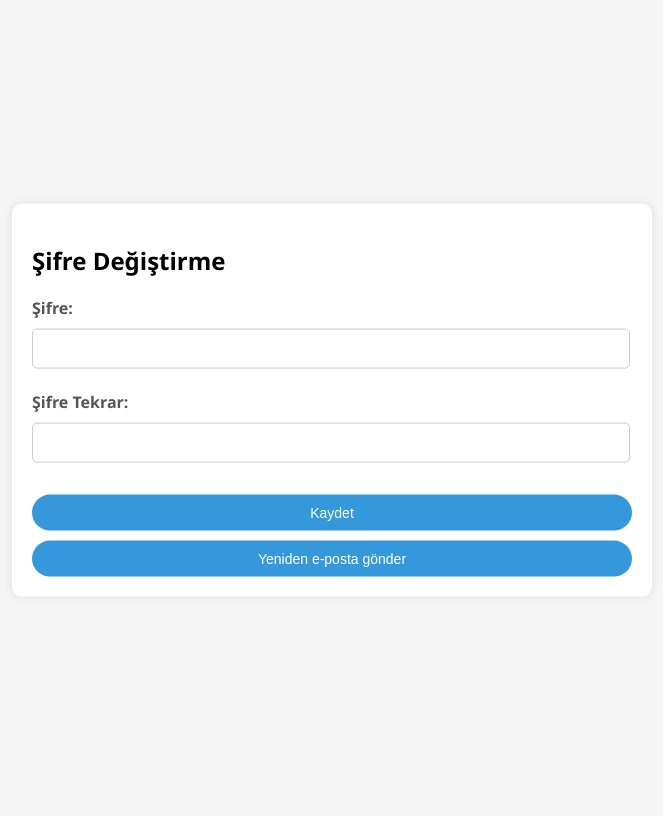
After one commit to kaankugu/ONL-NE_SATIS, a Django app: page /updatePassword/1/ in a window 1280 px wide. The commit adds this page. Shown: the whole page, without its empty margins (308-971 px from the left). Run offline with Django 4.2, Linux system fonts and the light colour scheme.

Commit message:
forget-password

```diff
--- a/APİ/urls.py
+++ b/APİ/urls.py
@@ -21,6 +21,10 @@ urlpatterns = [
      path('update_user/', superuser_access_only(UpdateUserAPIView.as_view()), name='update_user'),
      path('api/products/', seller_access_only(ProductListCreateAPIView.as_view()), name='product-create'),
      path('api/products/<int:id>/', admin_access_only(ProductRetrieveUpdateDestroyAPIView.as_view()), name='product-detail'),
+     path("sendEmail/api/sendEmail/", SendEmail.as_view() ,name = "SendEmail"),
+     path("sendEmail/", sendEmailPage ,name = "SendEmail"),
+     path("updatePassword/<str:token>/", forgetPassword, name="forgetPassword"),
+     path("api/updatePassword/", updataPassword.as_view() ,name = "updataPassword"),
 
     ]
 
--- a/APİ/views.py
+++ b/APİ/views.py
@@ -1,3 +1,4 @@
+from django.contrib.auth.hashers import make_password, check_password
 from django.contrib.auth.decorators import login_required
 from django.contrib.auth import authenticate, login
 from rest_framework.parsers import MultiPartParser
@@ -8,12 +9,15 @@ from rest_framework.response import  Response
 from django.contrib.auth import authenticate
 from .serializers import UserSerializer
 from django.contrib.auth import logout
+from django.core.mail import send_mail
 from django.http import  JsonResponse
 from rest_framework import generics
 from django.conf import settings
 from APİ.serializers import *
 from APİ.decorator import *
 import datetime
+import  random
+import string
 import jwt
 
 
@@ -55,6 +59,11 @@ def update(request):
 def add(request):
     return render(request, "add_product.html")
 
+def forgetPassword(request,token):
+    return render(request , "forgetPassword.html",{"token": token})
+
+def sendEmailPage(request):
+    return render(request , "sendEmail.html")
 
 @admin_access_only
 def showPrdAll(request):
@@ -106,23 +115,21 @@ class custom_login(APIView):
 
 
 
-# def decode_jwt_token(request):
-#     cookie_name = 'apiData'
-#     cookie_data = request.COOKIES.get(cookie_name)
-#     if cookie_data:
-#         token = JsonResponse({'cookie_data': cookie_data})
-#         try:
-#             # JWT'yi çöz
-#             decoded_token = jwt.decode(token, secret_key, algorithms=['HS256'])
-#             return decoded_token
-#         except jwt.ExpiredSignatureError:
-#             # JWT'nin süresi dolmuş
-#             return {'error': 'Token süresi dolmuş.'}
-#         except jwt.InvalidTokenError:
-#             # Geçersiz JWT
-#             return {'error': 'Geçersiz Token.'}
-#     else :
-#         return JsonResponse({'error': 'Çerez bulunamadı.'})
+def decode_jwt_token(request):
+     cookie_name = 'apiData'
+     cookie_data = request.COOKIES.get(cookie_name)
+     if cookie_data:
+         token = JsonResponse({'cookie_data': cookie_data})
+         try:
+             # JWT'yi çöz
+             decoded_token = jwt.decode(token, settings.SECRET_KEY, algorithms=['HS256'])
+             return decoded_token
+         except jwt.ExpiredSignatureError:
+             return {'error': 'Token süresi dolmuş.'}
+         except jwt.InvalidTokenError:
+             return {'error': 'Geçersiz Token.'}
+     else :
+         return JsonResponse({'error': 'Çerez bulunamadı.'})
 
 
 class All_User(APIView) :
@@ -201,3 +208,85 @@ class UpdateUserAPIView(APIView):
             return JsonResponse({'message': 'İşlem başarılı'})
         except CustomUser.DoesNotExist:
             return JsonResponse({'message': 'Kullanıcı bulunamadı'}, status=404)
+
+
+def generate_your_token_function():
+    characters = string.digits
+    token = ''.join(random.choice(characters) for _ in range(6))
+    return token
+
+
+def send_email_example(userEmail , token):
+    subject = 'Subject of the Email'
+    message  = "http://127.0.0.1:8000/updatePassword/"+token+"/"
+    from_addr = settings.EMAIL_HOST_USER
+    to_addr = [userEmail]
+    try:
+        send_mail(subject, message, from_addr, to_addr)
+        print("E-posta gönderildi!")
+    except Exception as e:
+        print("E-posta gönderirken bir hata oluştu:", e)
+
+
+class SendEmail(APIView) :
+    def post(self,request) :
+        email = request.data.get("email")
+        try:
+            user = CustomUser.objects.get(email=email)
+        except :
+            return Response({'error': 'User with this email does not exist.'}, status=status.HTTP_400_BAD_REQUEST)
+
+        try:
+            email_token = updateCode.objects.get(user=user)
+            if not email_token.used and email_token.expire_date > timezone.now():
+                email_token.used = True
+                email_token.save()
+        except updateCode.DoesNotExist:
+            pass
+
+        new_email_token, created = updateCode.objects.update_or_create(
+            user=user,
+            defaults={
+                'token': generate_your_token_function(),
+                'expire_date': timezone.now() + timezone.timedelta(hours=1),
+                'used': False,
+            }
+        )
+
+        if created:
+            send_email_example(email , new_email_token.token)
+            return redirect("/login/")
+        else:
+            send_email_example(email , new_email_token.token)
+            return redirect("/login/")
+
+
+
+class updataPassword(APIView):
+    def post(self, request):
+        token = request.data.get("token")
+        new_password = request.data.get("password")
+
+        try:
+            update = updateCode.objects.get(token=token)
+            user = CustomUser.objects.get(id=update.user_id)
+            time_left = update.expire_date - timezone.now()
+
+            if time_left.total_seconds() > 0 and not update.used:
+                if check_password(new_password, user.password):
+                    return Response({"error": "New password cannot be the same as the old one"}, status=status.HTTP_400_BAD_REQUEST)
+                else:
+                    hashed_password = make_password(new_password)
+                    update.used = True
+                    update.save()
+                    user.password = hashed_password
+                    user.save()
+                    return Response(status=status.HTTP_200_OK)
+            else:
+                return Response({"error": "Token expired or already used"}, status=status.HTTP_400_BAD_REQUEST)
+        except updateCode.DoesNotExist:
+            return Response({"error": "Invalid token"}, status=status.HTTP_400_BAD_REQUEST)
+        except CustomUser.DoesNotExist:
+            return Response({"error": "User not found"}, status=status.HTTP_400_BAD_REQUEST)
+        except Exception as e:
+            return Response({"error": str(e)}, status=status.HTTP_500_INTERNAL_SERVER_ERROR)
--- a/static/css/login.css
+++ b/static/css/login.css
@@ -87,7 +87,7 @@ input[type="password"]:focus {
     width: 0;
     flex-grow: 1;
 }
-.goTohome {
+.goToForgatePassword {
     padding: 10px 20px;
     background-color: #3498db;
     color: #fff;
--- a/static/js/login.js
+++ b/static/js/login.js
@@ -1,6 +1,7 @@
 
-function goToHomePage() {
-    window.location.href = ("/");
+function goToForgatePassword() {
+    url = "/sendEmail/"
+    window.location.href = (url);
 }
 
 function redirect() {
--- /dev/null
+++ b/templates/forgetPassword.html
@@ -0,0 +1,153 @@
+<!DOCTYPE html>
+<html lang="en">
+    <head>
+        <meta charset="UTF-8">
+        <meta name="viewport" content="width=device-width, initial-scale=1.0">
+        <title>Token Example</title>
+
+        <style>
+            html {
+                margin: 0;
+                padding: 0;
+                box-sizing: border-box;
+            }
+
+            body {
+                font-family: 'Segoe UI', Tahoma, Geneva, Verdana, sans-serif;
+                background-color: #f5f5f5;
+                height: 100vh;
+            }
+
+            .forget-container {
+                position: absolute;
+                top: 50%;
+                left: 50%;
+                width: 600px;
+                padding: 20px;
+                border-radius: 10px;
+                transform: translate(-50%, -50%);
+                background-color: #ffffff;
+                box-shadow: 0px 0px 10px rgba(0, 0, 0, 0.1);
+            }
+
+            .forget-title {
+                text-align: center;
+                color: #000102;
+            font-size: 30px;
+            font-weight: bold;
+            margin-bottom: 30px;
+        }
+
+        label {
+            display: block;
+            font-weight: bold;
+            color: #555;
+            font-size: 16px;
+            margin-bottom: 10px;
+        }
+
+        input[type="text"],
+        input[type="password"] {
+            width: 96%;
+            padding: 10px;
+            border: 1px solid #ccc;
+            border-radius: 5px;
+            font-size: 16px;
+            transition: border-color 0.3s ease;
+        }
+
+        input[type="text"]:focus,
+        input[type="password"]:focus {
+            border-color: #3cabf5;
+            outline: none;
+        }
+
+        .SendEmailAgain,
+        .enter {
+            background-color: #3498db;
+            color: #fff;
+            padding: 10px 20px;
+            border: none;
+            border-radius: 50px;
+            cursor: pointer;
+            font-size: 14px;
+            text-decoration: none !important;
+            margin-top: 10px;
+            display: block;
+            width: 100%;
+            text-align: center;
+            transition: background-color 0.3s ease;
+        }
+
+        .enter:hover {
+            background-color: #2376b7;
+        }
+        .SendEmailAgain:hover {
+            background-color: #2376b7;
+        }
+    </style>
+
+    <body>
+    <div class="forget-container">
+        <h2>Şifre Değiştirme</h2>
+        <form method="post">
+            {% csrf_token %}
+            <label for="password1">Şifre:</label>
+            <input type="password" id="password1" name="password1" required><br><br>
+            <label for="password2">Şifre Tekrar:</label>
+            <input type="password" id="password2" name="password2" required><br><br>
+            <button type="button" onclick="updatePassword()" class="enter">Kaydet</button>
+            <div id="tokenContainer" data-token="{{ token }}"></div>
+            <button type="button" onclick="SendEmailAgain()" class = "SendEmailAgain">Yeniden e-posta gönder</button>
+            </form>
+
+
+        <script src="https://cdnjs.cloudflare.com/ajax/libs/jquery/3.6.0/jquery.min.js"></script>
+        <script>
+
+             const tokenElement = document.getElementById("tokenContainer");
+        const token = tokenElement.dataset.token;
+        const csrfToken = document.querySelector('input[name="csrfmiddlewaretoken"]').value;
+
+        function getMatchingPassword(password1, password2) {
+            if (password1 === password2) {
+                return password1;
+            } else {
+                return null;
+            }
+        }
+
+        function updatePassword() {
+            const password1 = document.getElementById("password1").value;
+            const password2 = document.getElementById("password2").value;
+            const matchingPassword = getMatchingPassword(password1, password2);
+
+            if (matchingPassword !== null) {
+                $.ajax({
+                    url: "http://127.0.0.1:8000/api/updatePassword/",
+                    type: "POST",
+                    data: {
+                        token: token,
+                        password: matchingPassword,
+                        csrfmiddlewaretoken: csrfToken
+                    },
+                    success: function(response) {
+                        alert("Şifreniz başarıyla değiştirildi.");
+                        window.location.href = "/login/";
+                    },
+                    error: function(xhr, status, error) {
+                        alert("Şifreniz, son üç önceki şifreyle farklı olmalıdır.");
+                    }
+            });
+            } else {
+                alert("Girilen şifreler eşleşmiyor.");
+            }
+        }
+
+
+
+
+
+        </script>
+    </body>
+</html>
--- a/templates/login.html
+++ b/templates/login.html
@@ -26,7 +26,7 @@
                 </a>
                 </button>
             </div>
-        <button type="button" onclick="goToHomePage()" class = "goTohome">Ana Sayfa'ya Git</button>
+        <button type="button" onclick="goToForgatePassword()" class = "goToForgatePassword">Şifremi Unuttum</button>
     </div>
     </form>
 </div>
```
Also changed, not shown: APİ/models.py (+14 -1 lines), APİ/serializers.py (+10 -0 lines), ONLİNE_SATIS/settings.py (+7 -0 lines), static/css/sendEmail.css (added, +88 -0 lines), static/js/sendEmail.js (added, +28 -0 lines), templates/sendEmail.html (added, +22 -0 lines), APİ/migrations/0008_alter_customuser_is_customer_and_more.py (added), APİ/migrations/0009_alter_updatecode_expire_date.py (added), db.sqlite3. Lines whose indentation alone changed are shown as unchanged.
